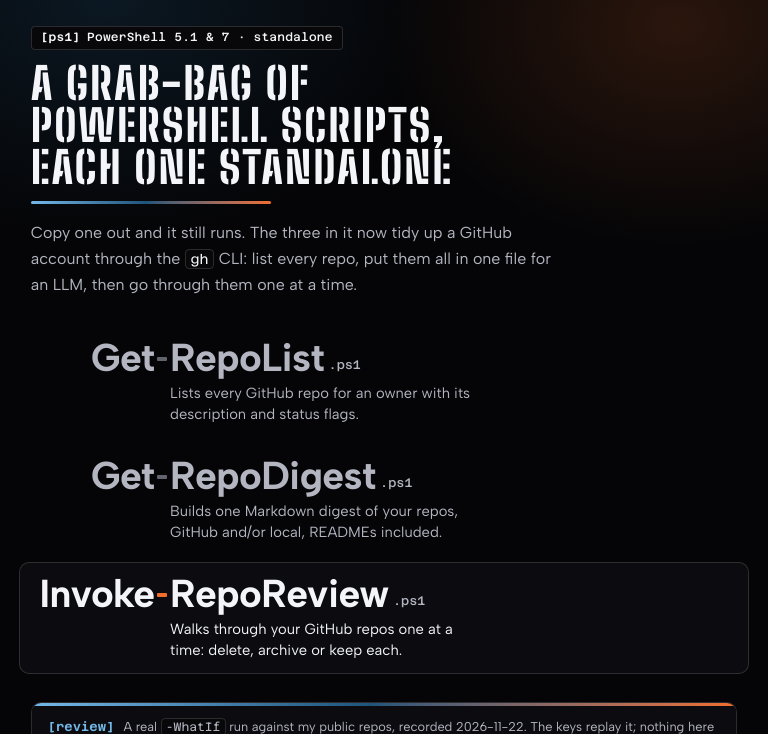
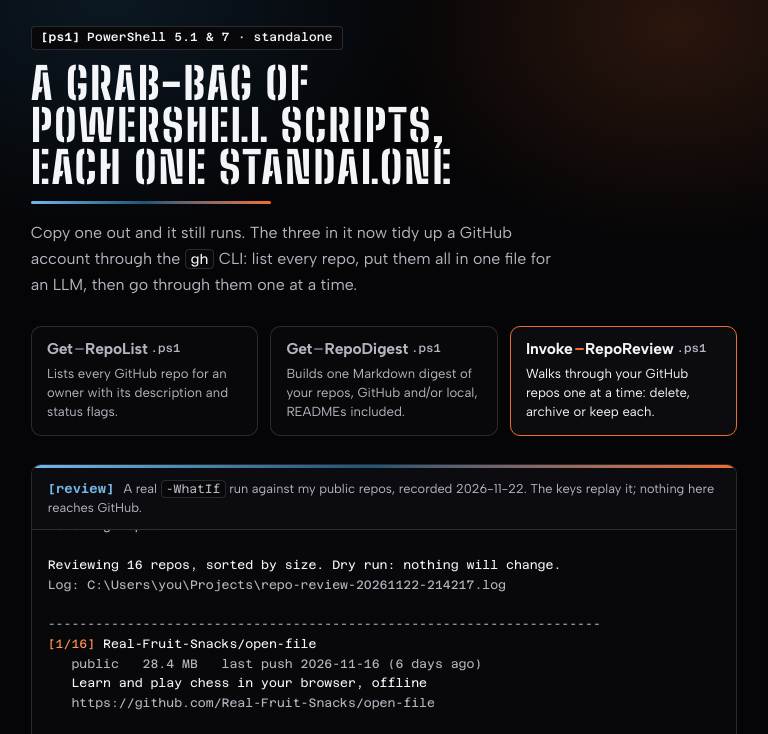
Before and after one commit to Real-Fruit-Snacks/powershell-toolbox, a plain HTML site: page docs/index.html in a window 768 px wide. Shown: the part 66-800 px from the top of the page. Drawn offline with Linux system fonts and the light colour scheme.

Commit message:
Redesign README index SVG to fix clipping and tighten 920px script tabs

```diff
--- a/docs/styles.css
+++ b/docs/styles.css
@@ -56,7 +56,7 @@
 
 /* ---------- base reset ---------- */
 *, *::before, *::after { box-sizing: border-box; }
-html { background: var(--rfs-bg); -webkit-text-size-adjust: 100%; }
+html { height: 100%; overflow: hidden; background: var(--rfs-bg); -webkit-text-size-adjust: 100%; }
 body {
   margin: 0;
   padding: 0;
@@ -331,6 +331,47 @@ html:not(.js) .js-only, html:not(.js) .copy { display: none; }
 .row:focus-visible { outline-offset: -2px; }
 html:not(.js) .row { cursor: default; }
 
+@media (min-width: 720px) and (max-width: 1179px) {
+  .index {
+    display: grid;
+    grid-template-columns: repeat(3, minmax(0, 1fr));
+    gap: .75rem;
+    margin: 0;
+  }
+  .row {
+    display: flex;
+    flex-direction: column;
+    height: 100%;
+    padding: .85rem .95rem;
+    background: var(--rfs-code-bg);
+    border-color: var(--rfs-line);
+  }
+  .row[aria-selected="true"] {
+    background: var(--rfs-surface);
+    border-color: var(--rfs-beacon);
+  }
+  .row .nm {
+    display: inline-flex;
+    flex-wrap: nowrap;
+    align-items: baseline;
+    font-size: clamp(.98rem, .75rem + .45vw, 1.18rem);
+    letter-spacing: -.01em;
+  }
+  .row .nm .hy {
+    width: .55em;
+    margin-inline: .12em;
+    flex: none;
+  }
+  .row .ext { font-size: .72rem; margin-left: .25em; }
+  .row .syn {
+    padding-left: 0;
+    max-width: none;
+    margin-top: .45rem;
+    font-size: .82rem;
+    line-height: 1.45;
+  }
+}
+
 @media (max-width: 560px) {
   .row .syn { padding-left: 0; max-width: none; }
 }
@@ -381,9 +422,10 @@ html:not(.js) .panel + .panel { margin-top: 1.5rem; }
 }
 .cap code { font-size: max(12px, .92em); }
 .screen {
-  height: 24rem;
+  height: 25rem;
   overflow: auto;
-  padding: 1rem;
+  overscroll-behavior: contain;
+  padding: 1rem 1rem 1.25rem;
   font-size: .76rem;
   line-height: 1.62;
   white-space: pre;
```
Also changed, not shown: docs/assets/index-dark.svg, docs/assets/index-light.svg, 1 other file.
